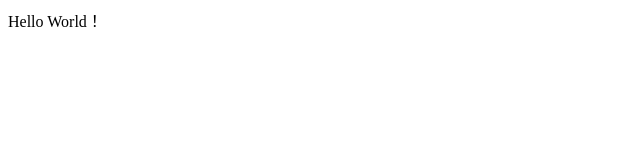
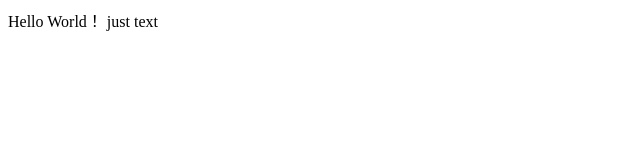
Before and after one commit to ReoYokota/sample, a plain HTML site: page index.html in a window 1280 px wide. Shown: the full height of the page, 0-640 px from the left. Drawn offline with Linux system fonts and the light colour scheme.

Commit message:
[Add] index

```diff
--- a/index.html
+++ b/index.html
@@ -5,6 +5,6 @@
 </head>
 
 <body>
-    Hello World！
+    Hello World！ just text
 </body>
 </html>
```
